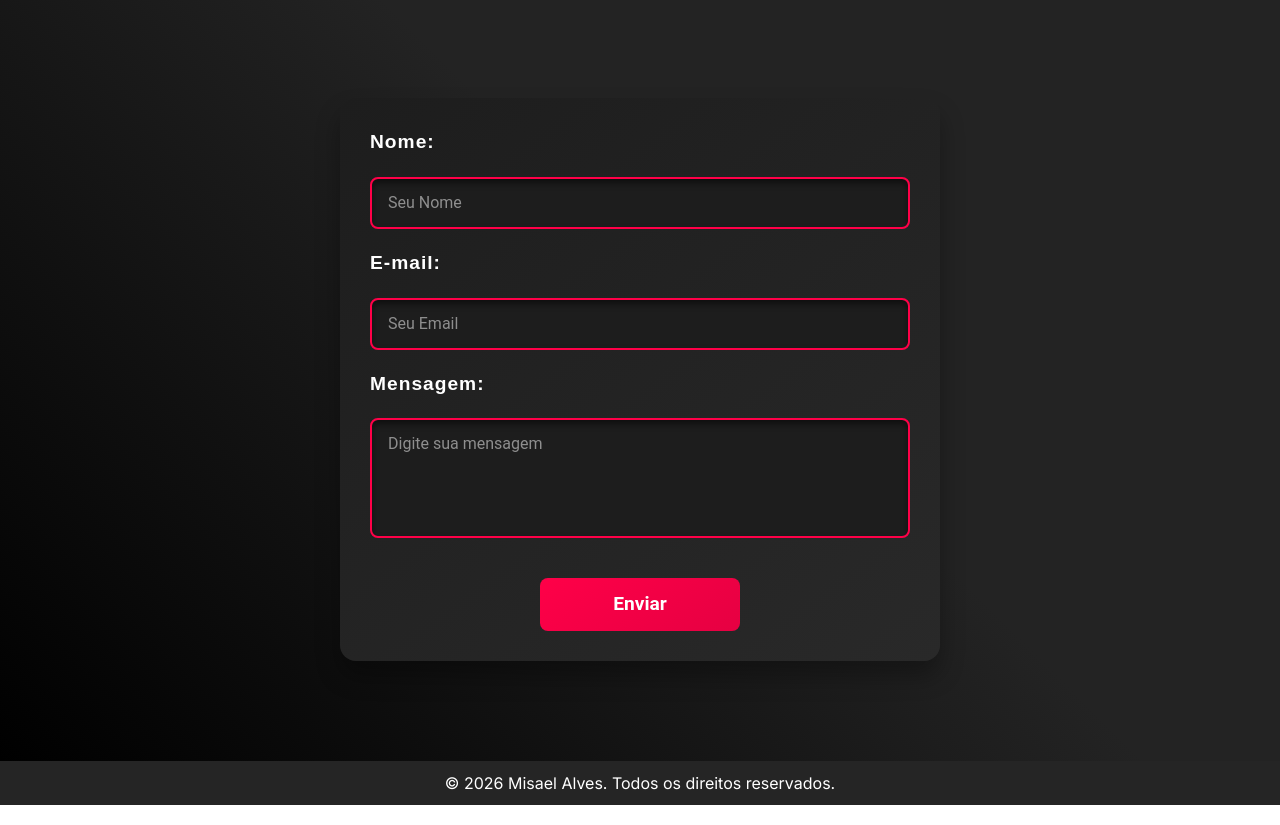
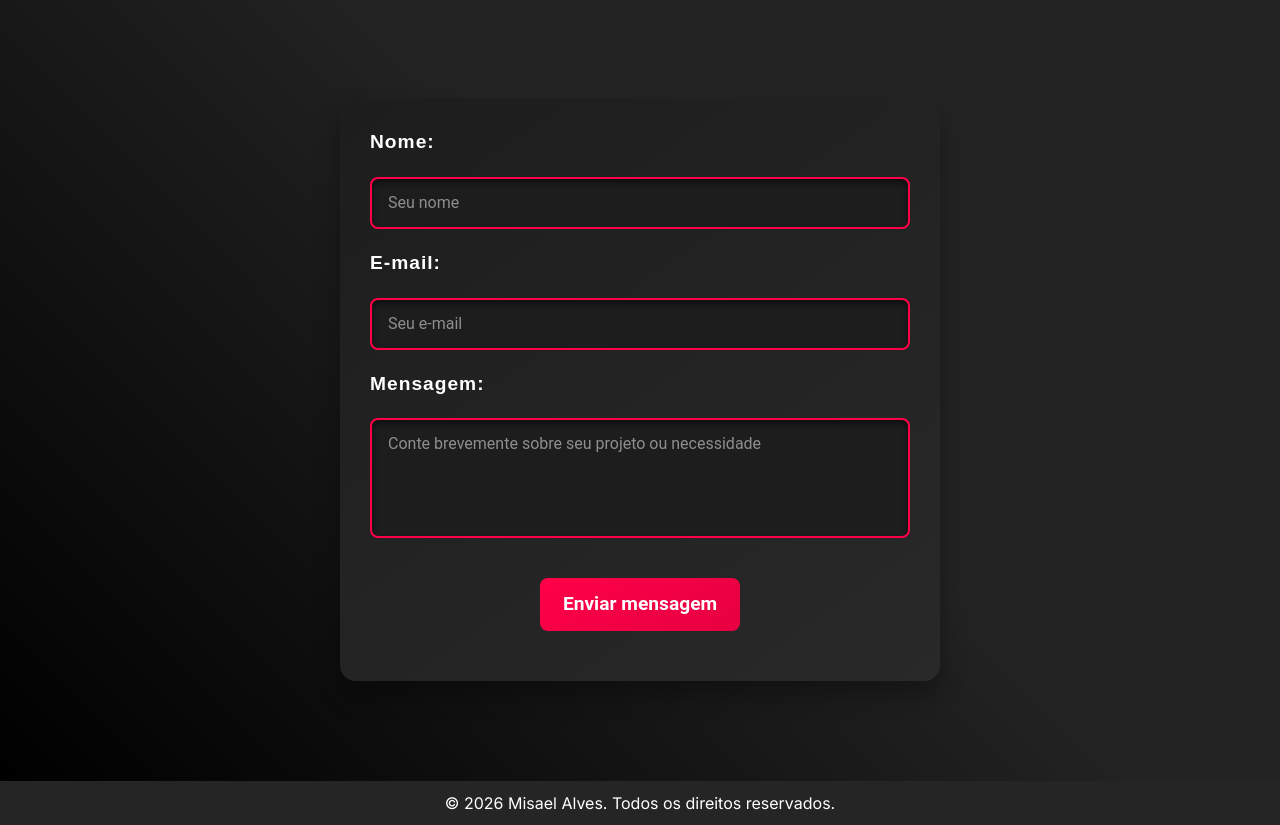
Before and after one commit to misaelalves99/misael-alves-portfolio-next, a Next.js app: page /contact in a window 1280 px wide. Shown: the part 577-1402 px from the top of the page. Built offline with nearby package versions, Linux system fonts and the light colour scheme.

Commit message:
fix: harden contact form states and accessibility

```diff
--- a/src/app/components/contact/ContactForm.tsx
+++ b/src/app/components/contact/ContactForm.tsx
@@ -27,11 +27,10 @@ export default function ContactForm() {
     setErrorMessage("");
 
     try {
-      // Substitua por sua chave real do Web3Forms
       const accessKey = process.env.NEXT_PUBLIC_WEB3FORMS_ACCESS_KEY;
 
       if (!accessKey) {
-        throw new Error("Chave de acesso Web3Forms ausente. Adicione NEXT_PUBLIC_WEB3FORMS_ACCESS_KEY no .env.local");
+        throw new Error("Canal de contato temporariamente indisponível. Tente novamente mais tarde.");
       }
 
       const response = await fetch("https://api.web3forms.com/submit", {
@@ -50,15 +49,15 @@ export default function ContactForm() {
 
       const result = await response.json();
 
-      if (result.success) {
+      if (response.ok && result.success) {
         setStatus("success");
         setFormData({ name: "", email: "", message: "" });
       } else {
-        throw new Error(result.message || "Erro ao enviar mensagem.");
+        throw new Error(result.message || "Não foi possível enviar sua mensagem.");
       }
-    } catch (error: any) {
+    } catch (error: unknown) {
       setStatus("error");
-      setErrorMessage(error.message || "Erro inesperado. Tente novamente.");
+      setErrorMessage(error instanceof Error ? error.message : "Erro inesperado. Tente novamente.");
     }
   };
 
@@ -72,7 +71,8 @@ export default function ContactForm() {
               type="text"
               name="name"
               id="name"
-              placeholder="Seu Nome"
+              autoComplete="name"
+              placeholder="Seu nome"
               value={formData.name}
               onChange={handleChange}
               required
@@ -83,7 +83,8 @@ export default function ContactForm() {
               type="email"
               name="email"
               id="email"
-              placeholder="Seu Email"
+              autoComplete="email"
+              placeholder="Seu e-mail"
               value={formData.email}
               onChange={handleChange}
               required
@@ -93,7 +94,7 @@ export default function ContactForm() {
             <textarea
               name="message"
               id="message"
-              placeholder="Digite sua mensagem"
+              placeholder="Conte brevemente sobre seu projeto ou necessidade"
               value={formData.message}
               onChange={handleChange}
               required
@@ -104,16 +105,19 @@ export default function ContactForm() {
             type="submit"
             className={styles.formSubmit}
             disabled={status === "loading"}
+            aria-busy={status === "loading"}
           >
-            {status === "loading" ? "Enviando..." : "Enviar"}
+            {status === "loading" ? "Enviando..." : "Enviar mensagem"}
           </button>
 
-          {status === "success" && (
-            <p className={styles.successMsg}>✅ Mensagem enviada com sucesso!</p>
-          )}
-          {status === "error" && (
-            <p className={styles.errorMsg}>❌ {errorMessage}</p>
-          )}
+          <div aria-live="polite" role="status">
+            {status === "success" && (
+              <p className={styles.successMsg}>Mensagem enviada com sucesso.</p>
+            )}
+            {status === "error" && (
+              <p className={styles.errorMsg}>{errorMessage}</p>
+            )}
+          </div>
         </form>
       </div>
     </section>
```
